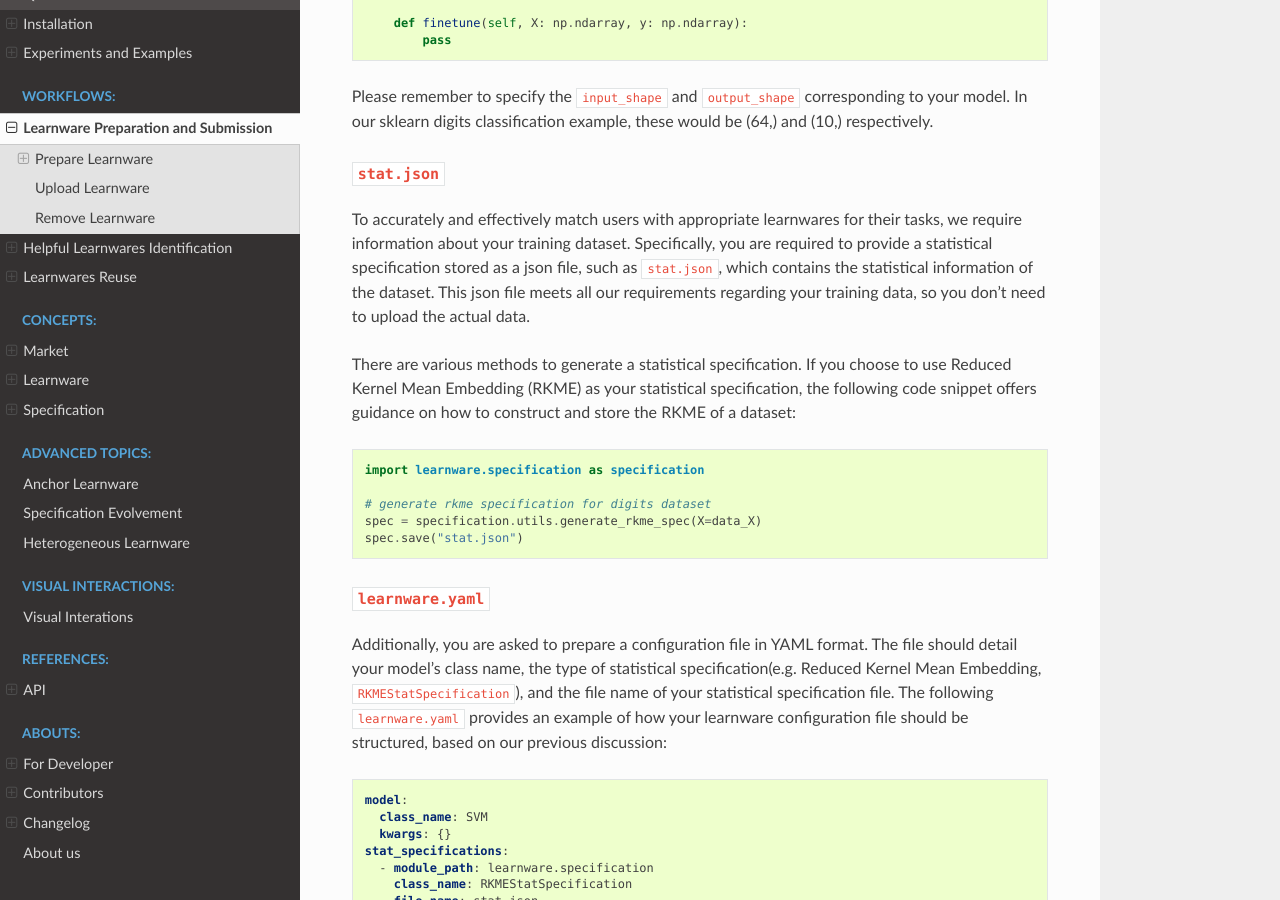
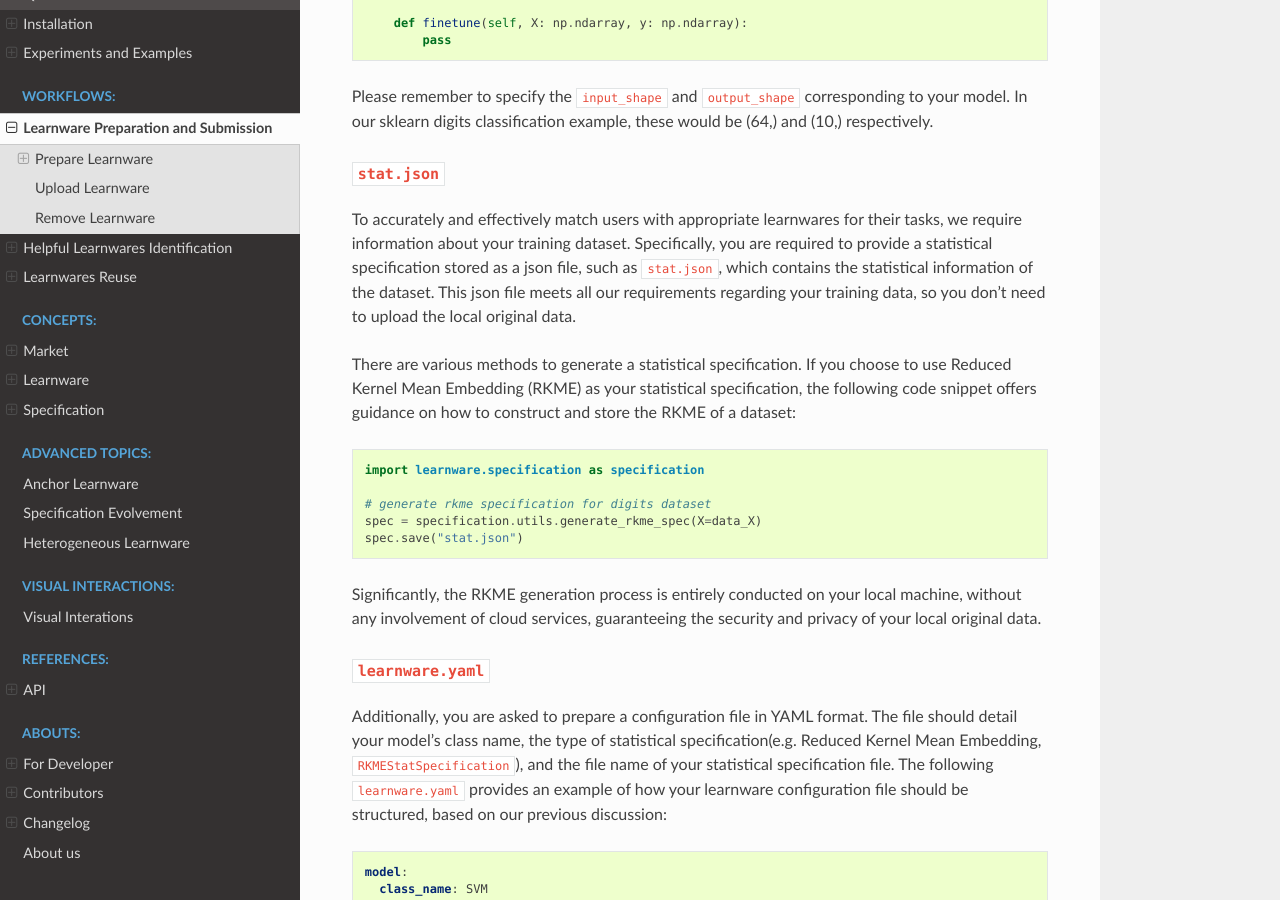
Before and after one commit to Learnware-LAMDA/Learnware, a Sphinx documentation site: the page built from docs/workflow/submit.rst, in a window 1280 px wide and 900 px high, scrolled down 1158 px. Built offline with Sphinx 7.4.7 and the Read the Docs theme 2.0.0, drawn with Linux system fonts in a browser that asks for light colours.

Commit message:
[ENH] further polish

```diff
--- a/docs/workflow/submit.rst
+++ b/docs/workflow/submit.rst
@@ -71,7 +71,7 @@ In our sklearn digits classification example, these would be (64,) and (10,) res
 To accurately and effectively match users with appropriate learnwares for their tasks, we require information about your training dataset.
 Specifically, you are required to provide a statistical specification
 stored as a json file, such as ``stat.json``, which contains the statistical information of the dataset.
-This json file meets all our requirements regarding your training data, so you don't need to upload the actual data.
+This json file meets all our requirements regarding your training data, so you don't need to upload the local original data.
 
 There are various methods to generate a statistical specification.
 If you choose to use Reduced Kernel Mean Embedding (RKME) as your statistical specification,
@@ -84,6 +84,9 @@ the following code snippet offers guidance on how to construct and store the RKM
     # generate rkme specification for digits dataset
     spec = specification.utils.generate_rkme_spec(X=data_X)
     spec.save("stat.json")
+
+Significantly, the RKME generation process is entirely conducted on your local machine, without any involvement of cloud services,
+guaranteeing the security and privacy of your local original data.
 
 
 ``learnware.yaml``
```
